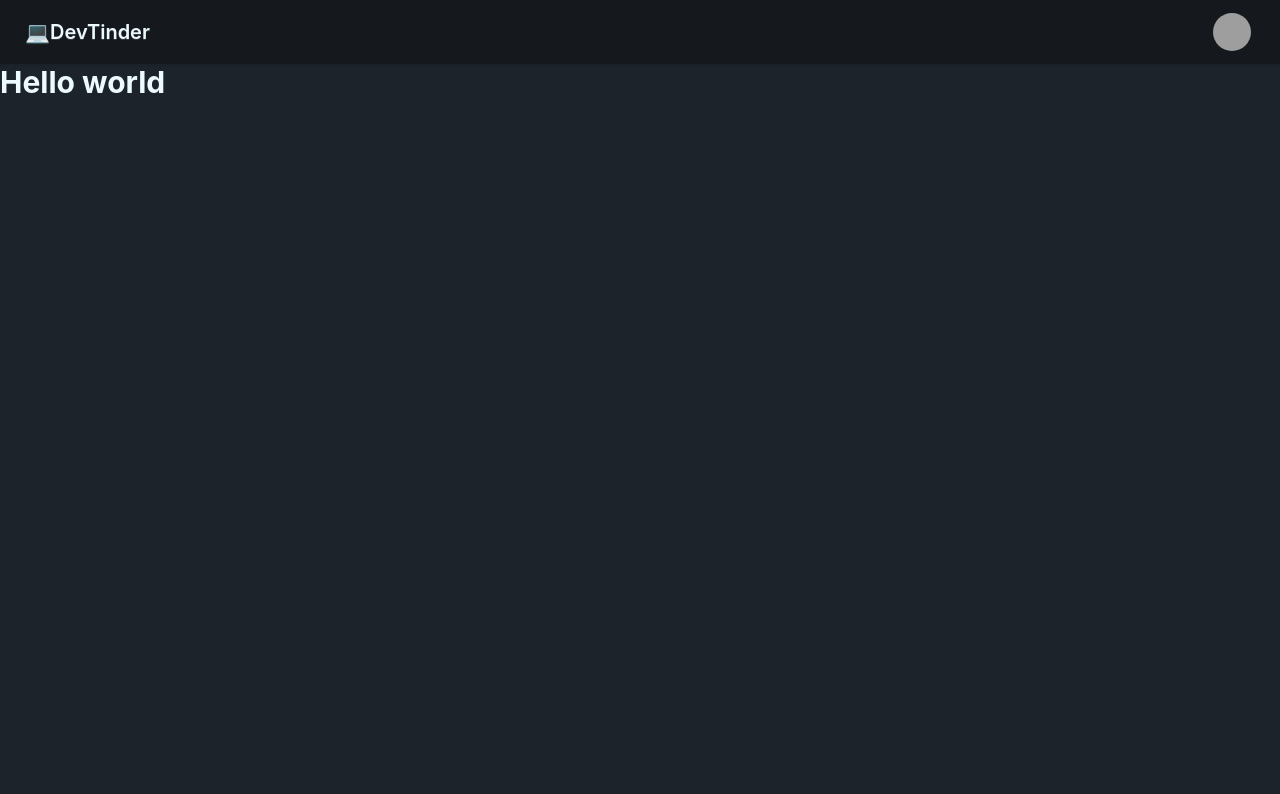
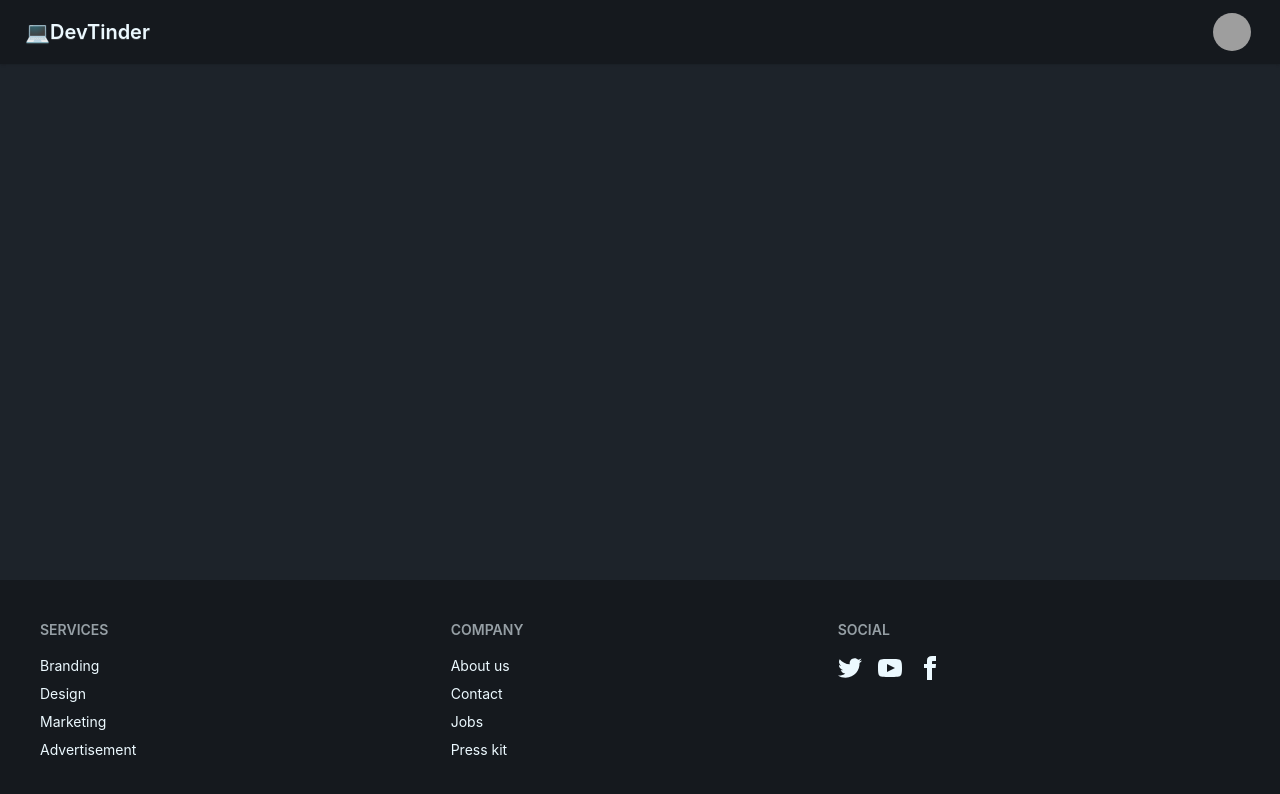
Before and after one commit to surajcodes017/DEVTINDER, a React (Vite) app: page / in a window 1280 px wide. Shown: the top 794 px of the page. Built offline with nearby package versions, Linux system fonts and the light colour scheme; grey boxes are pictures that could not be loaded.

Commit message:
Routing done

```diff
--- a/package.json
+++ b/package.json
@@ -13,6 +13,7 @@
     "@tailwindcss/vite": "^4.3.0",
     "react": "^19.2.6",
     "react-dom": "^19.2.6",
+    "react-router": "^7.17.0",
     "tailwindcss": "^4.3.0"
   },
   "devDependencies": {
--- a/src/App.jsx
+++ b/src/App.jsx
@@ -1,40 +1,25 @@
-
+import { BrowserRouter, Routes,Route } from "react-router";
+import Body from "./Components/Body";
+import Login from "./Components/Login";
+import Profile from "./Components/Profile";
 
 function App() {
 
 
   return (
     <>
-      <div className="navbar bg-base-300 shadow-sm">
-  <div className="flex-1">
-    <a className="btn btn-ghost text-xl">💻DevTinder</a>
-  </div>
-  <div className="flex gap-2 ">
+    <BrowserRouter basename="/"  >
+      <Routes>
+        <Route  path="/" element={<Body />}>
+        <Route path="/login" element={<Login />} />
+         <Route path="/profile" element={<Profile />} />
+        </Route>
 
-    <div className="dropdown dropdown-end mx-5">
-      <div tabIndex={0} role="button" className="btn btn-ghost btn-circle avatar">
-        <div className="w-10 rounded-full">
-          <img
-            alt="Tailwind CSS Navbar component"
-            src="https://img.daisyui.com/images/stock/photo-1534528741775-53994a69daeb.webp" />
-        </div>
-      </div>
-      <ul
-        tabIndex="-1"
-        className="menu menu-sm dropdown-content bg-base-100 rounded-box z-1 mt-3 w-52 p-2 shadow">
-        <li>
-          <a className="justify-between">
-            Profile
-            <span className="badge">New</span>
-          </a>
-        </li>
-        <li><a>Settings</a></li>
-        <li><a>Logout</a></li>
-      </ul>
-    </div>
-  </div>
-</div>
-     <h1 className="text-3xl font-bold">Hello world</h1>
+      </Routes>
+
+    </BrowserRouter>
+
+
     </>
   )
 }
--- /dev/null
+++ b/src/Components/Body.jsx
@@ -0,0 +1,24 @@
+import NavBar from "./NavBar";
+import { Outlet } from "react-router";
+import Footer from "./Footer"
+
+const Body = () =>{
+
+    return (
+
+        <div className="min-h-screen flex flex-col" >
+                  <NavBar />
+                  <main className="flex-grow"  >
+                     <Outlet />
+                  </main>
+
+                  <Footer />
+
+
+        </div>
+
+
+    )
+}
+
+export default Body;
--- /dev/null
+++ b/src/Components/Footer.jsx
@@ -0,0 +1,60 @@
+const Footer = () => {
+  return (
+    <footer className="footer sm:footer-horizontal bg-base-300 text-base-content p-10">
+      <nav>
+        <h6 className="footer-title">Services</h6>
+        <a className="link link-hover">Branding</a>
+        <a className="link link-hover">Design</a>
+        <a className="link link-hover">Marketing</a>
+        <a className="link link-hover">Advertisement</a>
+      </nav>
+      <nav>
+        <h6 className="footer-title">Company</h6>
+        <a className="link link-hover">About us</a>
+        <a className="link link-hover">Contact</a>
+        <a className="link link-hover">Jobs</a>
+        <a className="link link-hover">Press kit</a>
+      </nav>
+      <nav>
+        <h6 className="footer-title">Social</h6>
+        <div className="grid grid-flow-col gap-4">
+          <a>
+            <svg
+              xmlns="http://www.w3.org/2000/svg"
+              width="24"
+              height="24"
+              viewBox="0 0 24 24"
+              className="fill-current"
+            >
+              <path d="M24 4.557c-.883.392-1.832.656-2.828.775 1.017-.609 1.798-1.574 2.165-2.724-.951.564-2.005.974-3.127 1.195-.897-.957-2.178-1.555-3.594-1.555-3.179 0-5.515 2.966-4.797 6.045-4.091-.205-7.719-2.165-10.148-5.144-1.29 2.213-.669 5.108 1.523 6.574-.806-.026-1.566-.247-2.229-.616-.054 2.281 1.581 4.415 3.949 4.89-.693.188-1.452.232-2.224.084.626 1.956 2.444 3.379 4.6 3.419-2.07 1.623-4.678 2.348-7.29 2.04 2.179 1.397 4.768 2.212 7.548 2.212 9.142 0 14.307-7.721 13.995-14.646.962-.695 1.797-1.562 2.457-2.549z"></path>
+            </svg>
+          </a>
+          <a>
+            <svg
+              xmlns="http://www.w3.org/2000/svg"
+              width="24"
+              height="24"
+              viewBox="0 0 24 24"
+              className="fill-current"
+            >
+              <path d="M19.615 3.184c-3.604-.246-11.631-.245-15.23 0-3.897.266-4.356 2.62-4.385 8.816.029 6.185.484 8.549 4.385 8.816 3.6.245 11.626.246 15.23 0 3.897-.266 4.356-2.62 4.385-8.816-.029-6.185-.484-8.549-4.385-8.816zm-10.615 12.816v-8l8 3.993-8 4.007z"></path>
+            </svg>
+          </a>
+          <a>
+            <svg
+              xmlns="http://www.w3.org/2000/svg"
+              width="24"
+              height="24"
+              viewBox="0 0 24 24"
+              className="fill-current"
+            >
+              <path d="M9 8h-3v4h3v12h5v-12h3.642l.358-4h-4v-1.667c0-.955.192-1.333 1.115-1.333h2.885v-5h-3.808c-3.596 0-5.192 1.583-5.192 4.615v3.385z"></path>
+            </svg>
+          </a>
+        </div>
+      </nav>
+    </footer>
+  );
+};
+
+export default Footer;
--- /dev/null
+++ b/src/Components/Login.jsx
@@ -0,0 +1,10 @@
+
+
+const Login = () =>{
+
+
+    return (
+        <div>Login Component</div>
+    )
+}
+export default Login;
--- /dev/null
+++ b/src/Components/NavBar.jsx
@@ -0,0 +1,36 @@
+
+const NavBar = () =>{
+    return (
+        <div className="navbar bg-base-300 shadow-sm">
+  <div className="flex-1">
+    <a className="btn btn-ghost text-xl">💻DevTinder</a>
+  </div>
+  <div className="flex gap-2 ">
+
+    <div className="dropdown dropdown-end mx-5">
+      <div tabIndex={0} role="button" className="btn btn-ghost btn-circle avatar">
+        <div className="w-10 rounded-full">
+          <img
+            alt="Tailwind CSS Navbar component"
+            src="https://img.daisyui.com/images/stock/photo-1534528741775-53994a69daeb.webp" />
+        </div>
+      </div>
+      <ul
+        tabIndex="-1"
+        className="menu menu-sm dropdown-content bg-base-100 rounded-box z-1 mt-3 w-52 p-2 shadow">
+        <li>
+          <a className="justify-between">
+            Profile
+            <span className="badge">New</span>
+          </a>
+        </li>
+        <li><a>Settings</a></li>
+        <li><a>Logout</a></li>
+      </ul>
+    </div>
+  </div>
+</div>
+    )
+}
+
+export default NavBar;
--- /dev/null
+++ b/src/Components/Profile.jsx
@@ -0,0 +1,13 @@
+
+
+const Profile = () =>{
+    return (
+        <div>
+            Profile page
+
+        </div>
+
+    )
+}
+
+export default Profile;
--- a/src/index.css
+++ b/src/index.css
@@ -1,4 +1,4 @@
 @import "tailwindcss";
 @plugin "daisyui" {
-  themes: light --default, dark --prefersdark, cupcake,retro,black;
+  themes: light --default, dark --prefersdark, cupcake, retro, black;
 }
```
Also changed, not shown: 2 other files (tests, documents, lock files or other folders).
